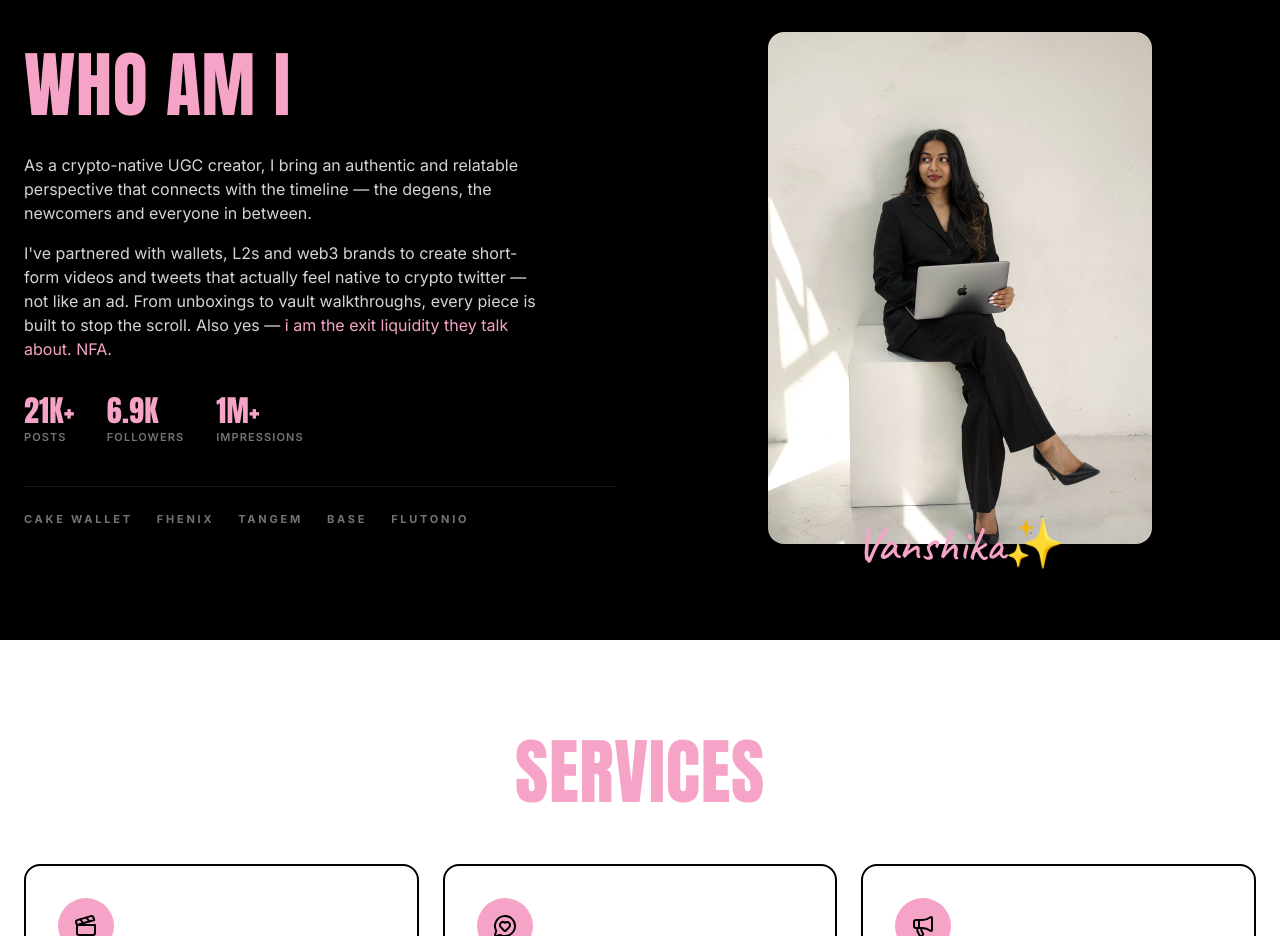
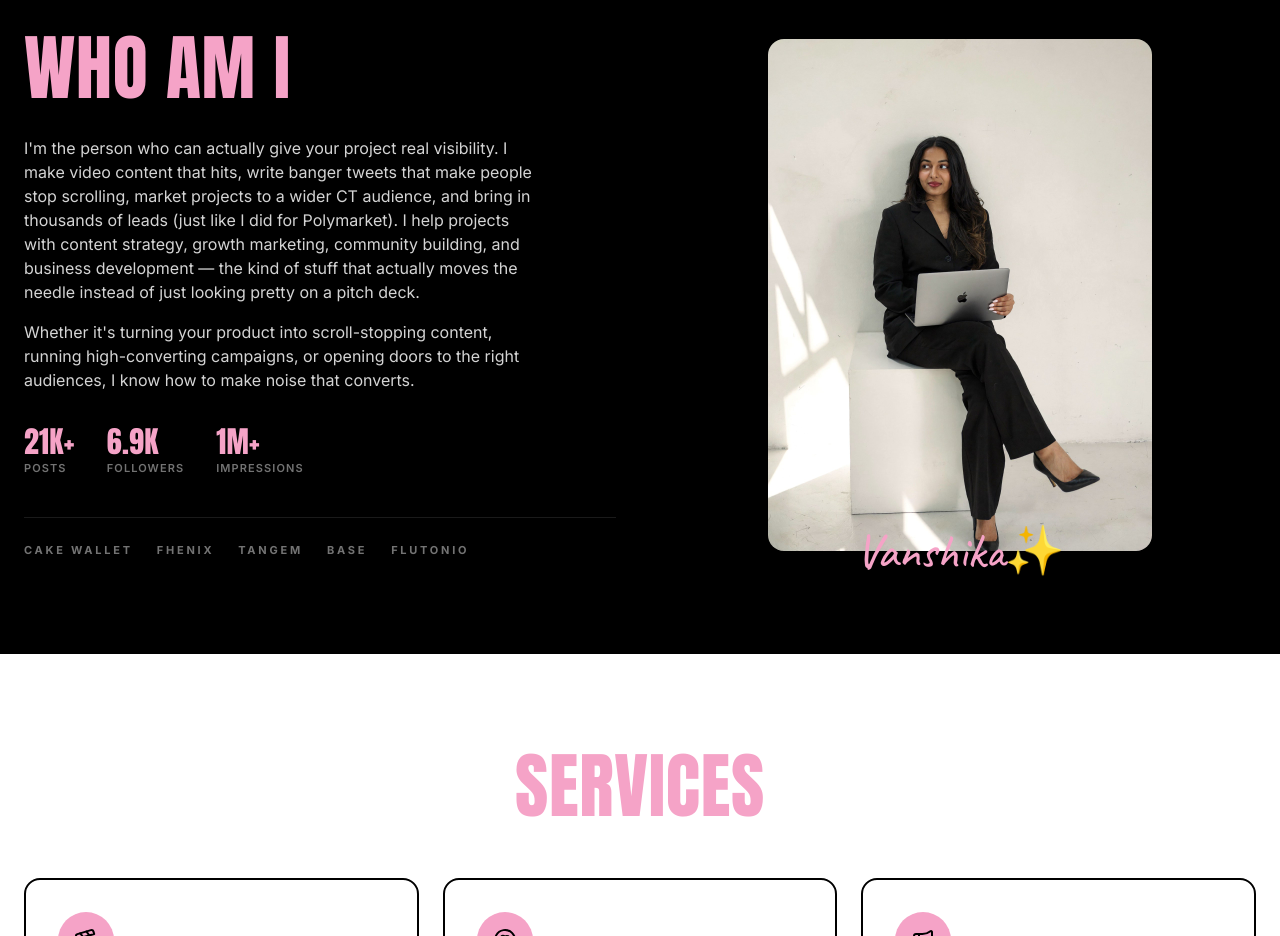
Before and after one commit to vanshueth/vanshu-eth, a React (Vite) app: page / in a window 1280 px wide. Shown: the part 920-1856 px from the top of the page. Built offline with nearby package versions, Linux system fonts and the light colour scheme; a web font is replaced by a local one.

Commit message:
New Who Am I pitch copy

```diff
--- a/src/sections/WhoAmI.tsx
+++ b/src/sections/WhoAmI.tsx
@@ -21,14 +21,17 @@ export default function WhoAmI() {
         >
           <h2 className="font-display text-5xl text-[#f5a3c7] sm:text-7xl">WHO AM I</h2>
           <p className="mt-8 max-w-lg text-sm leading-relaxed text-neutral-300 sm:text-base">
-            As a crypto-native UGC creator, I bring an authentic and relatable perspective
-            that connects with the timeline — the degens, the newcomers and everyone in between.
+            I&apos;m the person who can actually give your project real visibility. I make video
+            content that hits, write banger tweets that make people stop scrolling, market projects
+            to a wider CT audience, and bring in thousands of leads (just like I did for Polymarket).
+            I help projects with content strategy, growth marketing, community building, and business
+            development — the kind of stuff that actually moves the needle instead of just looking
+            pretty on a pitch deck.
           </p>
           <p className="mt-4 max-w-lg text-sm leading-relaxed text-neutral-300 sm:text-base">
-            I&apos;ve partnered with wallets, L2s and web3 brands to create short-form videos
-            and tweets that actually feel native to crypto twitter — not like an ad.
-            From unboxings to vault walkthroughs, every piece is built to stop the scroll.
-            Also yes — <span className="pink">i am the exit liquidity they talk about. NFA.</span>
+            Whether it&apos;s turning your product into scroll-stopping content, running
+            high-converting campaigns, or opening doors to the right audiences, I know how to make
+            noise that converts.
           </p>
 
           <div className="mt-8 flex gap-8">
```
